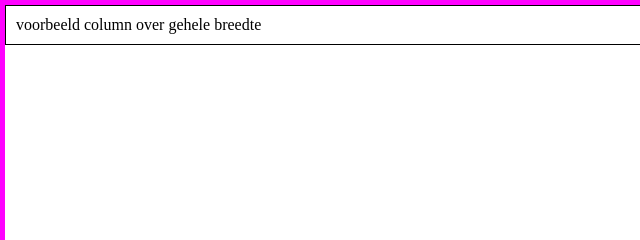
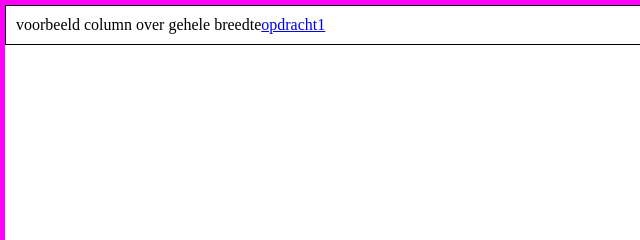
Before and after one commit to jorisMboutrecht/frontend-periode2, a plain HTML site: page index.html in a window 1280 px wide. Shown: the top 240 px of the page, 0-640 px from the left. Drawn offline with Linux system fonts and the light colour scheme.

Commit message:
Update link text for opdracht1 in index.html

```diff
--- a/index.html
+++ b/index.html
@@ -11,7 +11,7 @@
     <div class="row">
       <div class="col-12">
         voorbeeld column over gehele breedte
-        <a href="./opdracht1/index.html"></a>
+        <a href="./opdracht1/index.html">opdracht1</a>
       </div>
     </div>
   </div>
```
